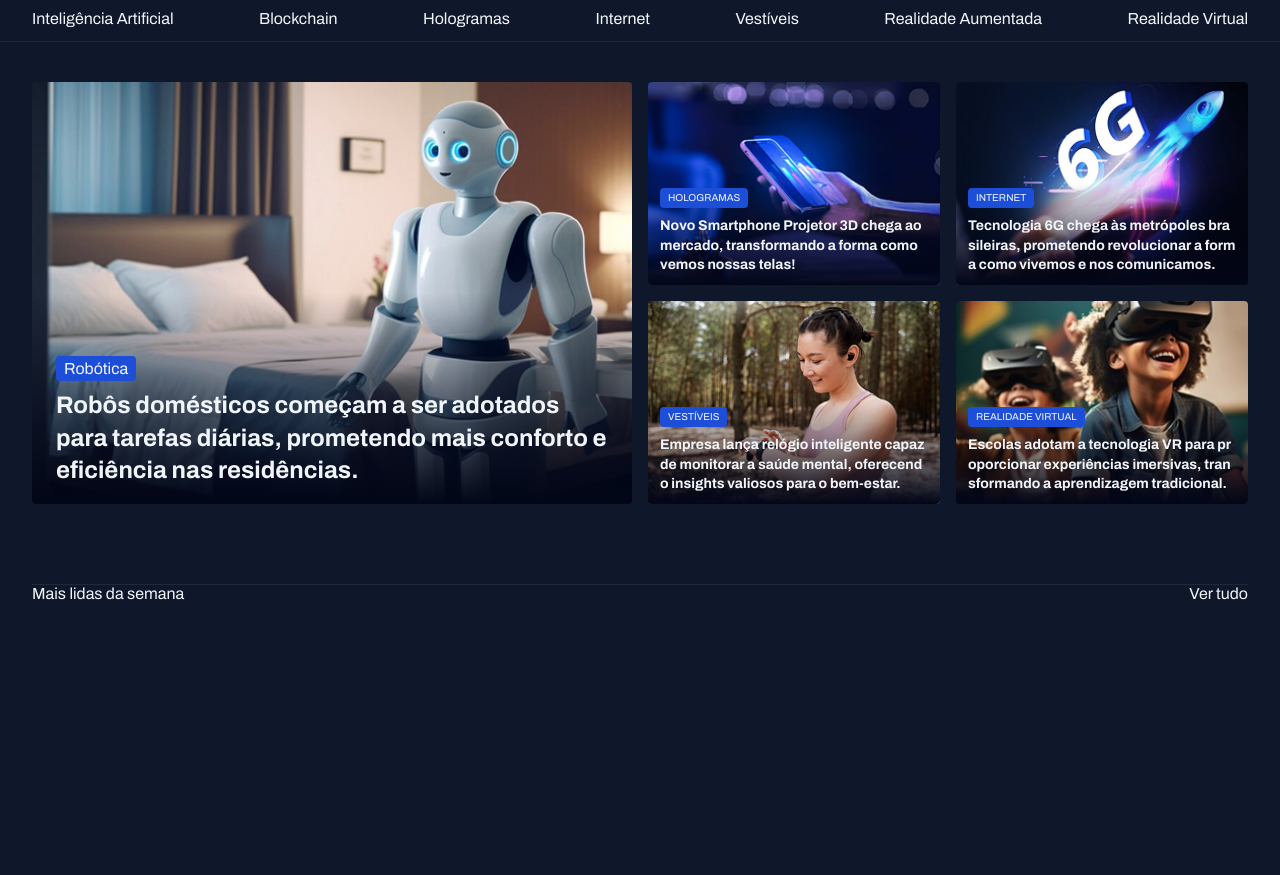
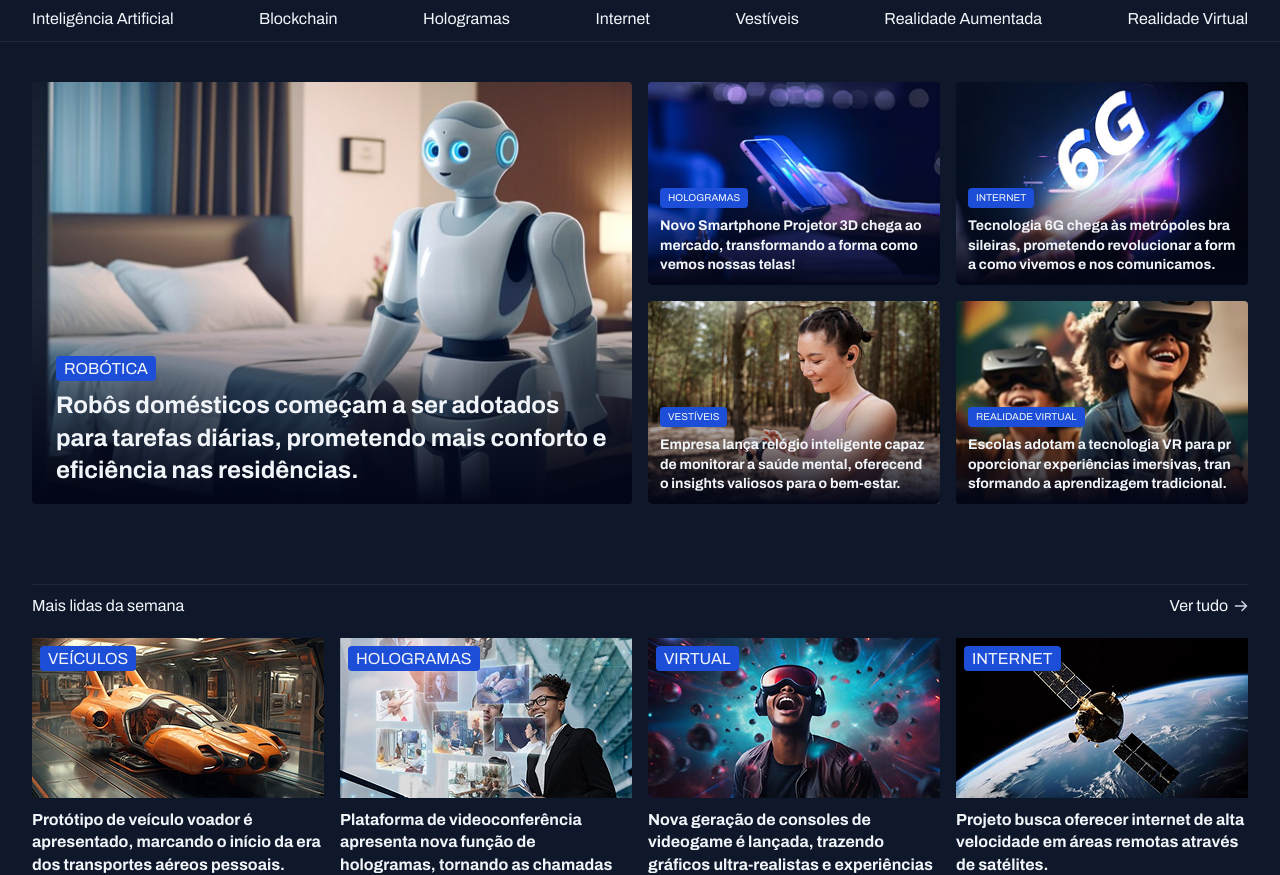
Before and after one commit to Guilherme342-png/Portal-de-noticias, a plain HTML site: page index.html in a window 1280 px wide. Shown: the part 68-943 px from the top of the page. Before the commit the page ends 800 px from the top, so only its background shows below. Drawn offline with Linux system fonts and the light colour scheme.

Commit message:
secao most read

```diff
--- a/index.html
+++ b/index.html
@@ -101,30 +101,57 @@
 
           <div>
             <p>Ver tudo</p>
-
-            <img src="" alt="" />
+            <img src="./icone-img/Vector (9).svg" alt="" />
           </div>
         </div>
 
-        <div>
-          <div>
-            <img src="" alt="" />
+        <div class="grid-most-read">
+          <div class="card-most-read">
+            <img src="./img-most-read/Image (5).png" alt="" />
+            <h2 class="heading-2 most-read-txt">
+              Protótipo de veículo voador é apresentado, marcando o início da
+              era dos transportes aéreos pessoais.
+            </h2>
+            <div class="most-read-tag">
+              <p class="tag-most-read content-tag">Veículos</p>
+            </div>
           </div>
 
-          <div>
-            <img src="" alt="" />
+          <div class="card-most-read">
+            <img src="./img-most-read/Image (6).png" alt="" />
+            <h2 class="heading-2 most-read-txt">
+              Plataforma de videoconferência apresenta nova função de
+              hologramas, tornando as chamadas virtuais mais realistas e
+              envolventes.
+            </h2>
+            <div class="most-read-tag">
+              <p class="tag-most-read content-tag">Hologramas</p>
+            </div>
           </div>
 
-          <div>
-            <img src="" alt="" />
+          <div class="card-most-read">
+            <img src="./img-most-read/Image (7).png" alt="" />
+            <h2 class="heading-2 most-read-txt">
+              Nova geração de consoles de videogame é lançada, trazendo gráficos
+              ultra-realistas e experiências de jogo totalmente envolventes.
+            </h2>
+            <div class="most-read-tag">
+              <p class="tag-most-read content-tag">virtual</p>
+            </div>
           </div>
 
-          <div>
-            <img src="" alt="" />
+          <div class="card-most-read">
+            <img src="./img-most-read/Image (8).png" alt="" />
+            <h2 class="heading-2 most-read-txt">
+              Projeto busca oferecer internet de alta velocidade em áreas
+              remotas através de satélites.
+            </h2>
+            <div class="most-read-tag">
+              <p class="tag-most-read content-tag">Internet</p>
+            </div>
           </div>
         </div>
       </section>
-
     </section>
   </body>
 </html>
--- a/most-read.css
+++ b/most-read.css
@@ -7,5 +7,40 @@
     .heading{
         display: flex;
         justify-content: space-between;
+        margin-top: 12px;
+
+
+        div{
+            display: flex;
+            flex-direction: row;
+            align-items: center;
+            gap: 5.75px;
+        }
+}
+
+    .grid-most-read{
+        display: grid;
+        grid-auto-flow: column;
+        justify-content: center;
+        gap: 16px;
+        margin-top: 24px;
+         position: relative;
+
+         .most-read-tag{
+             position: absolute;
+             top: 8px;
+             margin-left: 8px;
+         }
+
+         .most-read-txt{
+            margin-top: 8px;
+            width: 292px;
+            height: 66px;
+            overflow: hidden;
+         }
     }
+
+
+
+
 }
--- a/variavels.css
+++ b/variavels.css
@@ -45,4 +45,5 @@
     border-radius: 4px;
     display: inline-block;
     margin-bottom: 8px;
+    text-transform: uppercase;
 }
```
Also changed, not shown: icone-img/Vector (9).svg (added), img-most-read/Image (5).png (added), img-most-read/Image (6).png (added), img-most-read/Image (7).png (added), img-most-read/Image (8).png (added).
